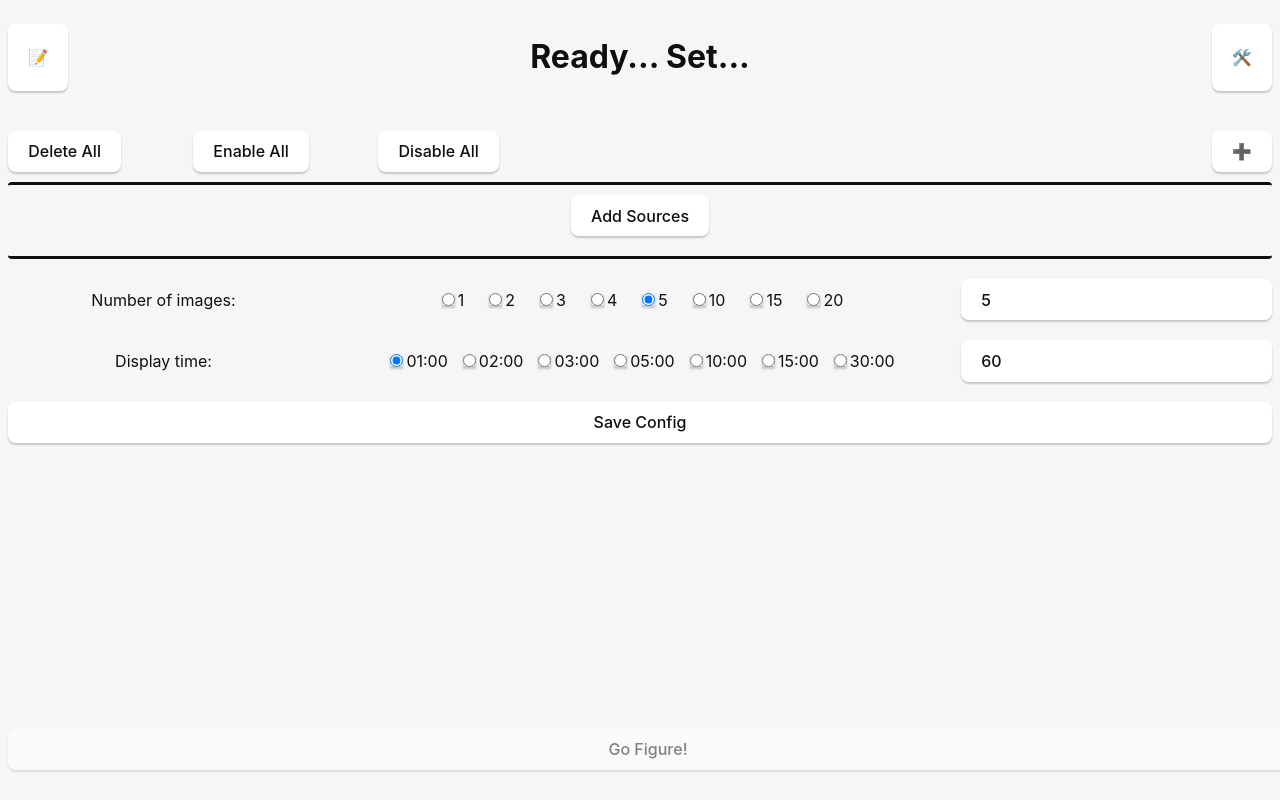
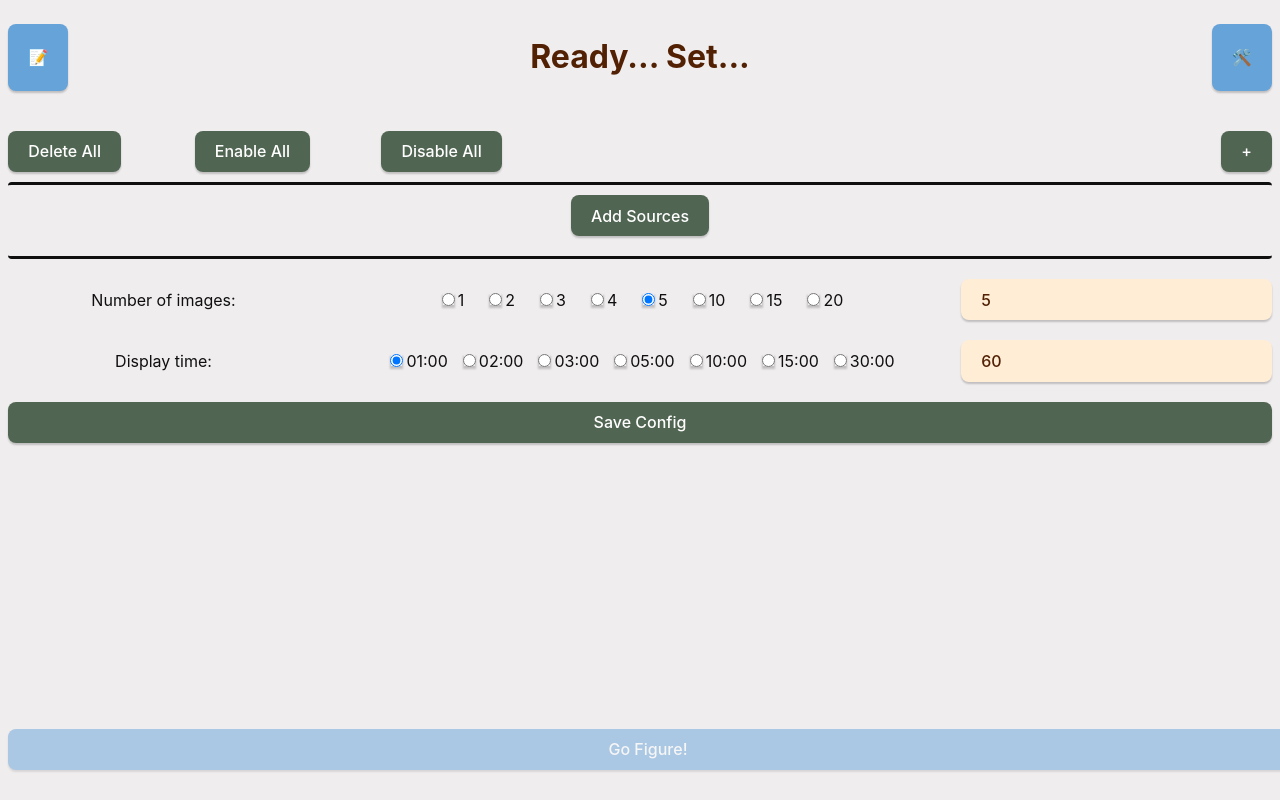
Before and after one commit to andrewhessler/gofigure, a React (Vite) app: page / in a window 1280 px wide. Built offline with nearby package versions, Linux system fonts and the light colour scheme.

Commit message:
some colors

```diff
--- a/src-tauri/tauri.conf.json
+++ b/src-tauri/tauri.conf.json
@@ -16,7 +16,8 @@
         "width": 1600,
         "height": 1200,
         "resizable": true,
-        "maximized": true
+        "maximized": true,
+        "theme": "Light"
       }
     ],
     "security": {
--- a/src/App.css
+++ b/src/App.css
@@ -14,7 +14,7 @@
   overflow: hidden;
 
   color: #0f0f0f;
-  background-color: #f6f6f6;
+  background-color: #f0Edee;
 
   font-synthesis: none;
   text-rendering: optimizeLegibility;
@@ -37,6 +37,16 @@
   padding: 1.5em;
   will-change: filter;
   transition: 0.75s;
+}
+
+.color-1 {
+  background-color: #66a3d9;
+  color: #fff;
+}
+
+.color-2 {
+  background-color: #ffedd6;
+  color: #522104;
 }
 
 .logo.tauri:hover {
@@ -70,8 +80,8 @@ button {
   font-size: 1em;
   font-weight: 500;
   font-family: inherit;
-  color: #0f0f0f;
-  background-color: #ffffff;
+  color: #fff;
+  background-color: #516652;
   transition: border-color 0.25s;
   box-shadow: 0 2px 2px rgba(0, 0, 0, 0.2);
 }
--- a/src/screens/Home.css
+++ b/src/screens/Home.css
@@ -7,6 +7,7 @@ button:disabled {
   display: grid;
   grid-template-columns: 0.5fr 10fr 0.5fr;
   margin-bottom: 40px;
+  color: #522104;
 }
 
 .source-control-area {
--- a/src/screens/Home.tsx
+++ b/src/screens/Home.tsx
@@ -111,20 +111,20 @@ export function Home({ startSession, viewHistory, viewSettings }: HomeProps) {
   return (
     <main className="container">
       <div className="header">
-        <button onClick={viewHistory}>📝</button>
+        <button className="color-1" onClick={viewHistory}>📝</button>
         <h1>Ready... Set...</h1>
-        <button onClick={viewSettings}>🛠️</button>
+        <button className="color-1" onClick={viewSettings}>🛠️</button>
       </div>
       <div className="source-control-area">
         <button className="delete-all-sources-button" onClick={() => deleteSources(sources?.map((source) => source.path) ?? [])}>Delete All</button>
         <button className="enable-all-sources-button" onClick={enableAll}>Enable All</button>
         <button className="disable-all-sources-button" onClick={disableAll}>Disable All</button>
-        <button className="add-source-button" onClick={addSources}>➕</button>
+        <button className="add-source-button" onClick={addSources}>+</button>
       </div>
       <div className="source-view">
         {sources?.length ? sources.map((source) => (
           <div className="source-entry">
-            <button onClick={() => toggleSource(source)} className={"source-entry-main-button" + (source.active ? "" : " disabled")}>{basename(source.path)}</button>
+            <button onClick={() => toggleSource(source)} className={"source-entry-main-button color-2" + (source.active ? "" : " disabled")}>{basename(source.path)}</button>
             <button onClick={() => deleteSources([source.path])}>X</button>
           </div>
         )) : <button onClick={addSources}>Add Sources</button>}
@@ -139,7 +139,7 @@ export function Home({ startSession, viewHistory, viewSettings }: HomeProps) {
             </div>)
           })}
         </div>
-        <input className="image-number-input" value={count} onInput={(e) => setCount(e.currentTarget.value)} />
+        <input className="image-number-input color-2" value={count} onInput={(e) => setCount(e.currentTarget.value)} />
       </div>
       <div className="display-time-selection">
         Display time:
@@ -151,11 +151,11 @@ export function Home({ startSession, viewHistory, viewSettings }: HomeProps) {
             </div>)
           })}
         </div>
-        <input className="image-display-time" value={time} onInput={(e) => setTime(e.currentTarget.value)} />
+        <input className="image-display-time color-2" value={time} onInput={(e) => setTime(e.currentTarget.value)} />
       </div>
       <button className="save-config-button" onClick={() => saveConfig()}>Save Config</button>
       <div className="submit-buttons">
-        <button className="go-button"
+        <button className="go-button color-1"
           onClick={() => startSession(parseInt(count), parseInt(time), sources!.filter((source) => source.active).map((source) => source.path))}
           disabled={!sources?.filter((source) => source.active).length}>
           Go Figure!
@@ -164,6 +164,7 @@ export function Home({ startSession, viewHistory, viewSettings }: HomeProps) {
           {configs?.map((config) => {
             return <div>
               <button
+                className="color-1"
                 onClick={() => startSession(config.imageCount, config.secondsPerImage, sources!.filter((source) => source.active).map((source) => source.path))}
                 disabled={!sources?.filter((source) => source.active).length}>
                 {config.imageCount} - {formatTime(config.secondsPerImage)}
```
